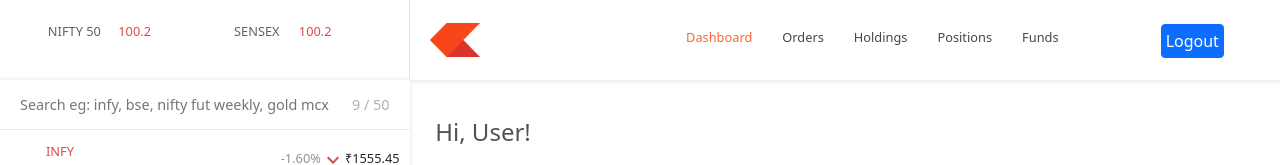
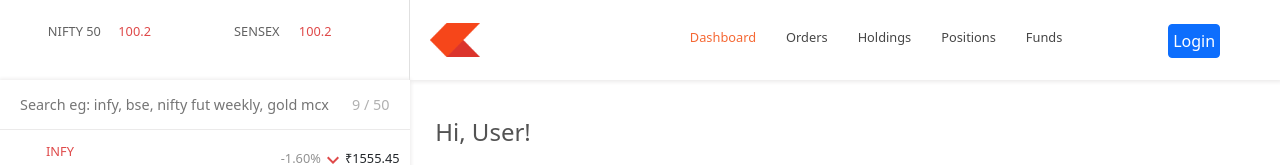
Before and after one commit to Shubh1127/TradeWave, a React (Create React App) app in the folder dashboard/: page / in a window 1280 px wide. Shown: the top 165 px of the page. Built offline with nearby package versions, Linux system fonts and the light colour scheme.

Commit message:
login functionality done

```diff
--- a/dashboard/src/components/BuyActionWindow.js
+++ b/dashboard/src/components/BuyActionWindow.js
@@ -2,10 +2,13 @@
 import axios from "axios";
 import GeneralContext from "./GeneralContext";
 import "./BuyActionWindow.css";
+import { UserContext } from "./UserContext";
 
 const BuyActionWindow = ({ uid, stockPrice, stockName }) => {
   const [stockQuantity, setStockQuantity] = useState(1);
   const { closeBuyWindow } = useContext(GeneralContext);
+  // const {user} =useContext(UserContext)
+  // console.log("buy window user:",user)
 
   const handleBuyClick = () => {
     axios.post("http://localhost:3002/newOrder", {
--- a/dashboard/src/components/GeneralContext.js
+++ b/dashboard/src/components/GeneralContext.js
@@ -1,6 +1,7 @@
-import React, { useState } from "react";
+import React, { useContext, useState } from "react";
 import BuyActionWindow from "./BuyActionWindow";
 import SellActionWindow from './SellActionWindow';
+import { UserContext } from "./UserContext";
 
 const GeneralContext = React.createContext({
   openBuyWindow: (name, price, uid) => {},
@@ -14,19 +15,28 @@
   const [isSellWindowOpen, setIsSellWindowOpen] = useState(false);
   const [selectedStock, setSelectedStock] = useState({ name: "", price: 0 });
   const [userId, setUserId] = useState("");
+  const {user}=useContext(UserContext)
+  console.log("general context user:",user)
 
   const handleOpenBuyWindow = (name, price, uid) => {
-    setIsBuyWindowOpen(true);
-    setSelectedStock({ name, price });
-    setUserId(uid);
-  };
+        if(user){
+        setIsBuyWindowOpen(true);
+        setSelectedStock({ name, price });
+        setUserId(uid);
+      }else{
+        console.log("user not logged in")
+      };
+    }
 
   const handleOpenSellWindow = (name, price, uid) => {
+    if(user){
     setIsSellWindowOpen(true);
     setSelectedStock({ name, price });
     setUserId(uid);
+  }else{
+    console.log("user not logged in")
   };
-
+  }
   const handleCloseBuyWindow = () => {
     setIsBuyWindowOpen(false);
     setSelectedStock({ name: "", price: 0 });
--- a/dashboard/src/components/Login.js
+++ b/dashboard/src/components/Login.js
@@ -21,7 +21,7 @@
       }else{
         console.log("failed to logged in")
       }
-      console.log(data)
+      // console.log(data)
   }
 
 
--- a/dashboard/src/components/Menu.js
+++ b/dashboard/src/components/Menu.js
@@ -4,7 +4,7 @@
 
 
 const Menu = () => {
-  const { user } = useContext(UserContext);
+  const { user,logout } = useContext(UserContext);
   const [selectedMenu, setSelectedMenu] = useState(0);
 
   const handleMenuClick = (index) => {
@@ -12,7 +12,7 @@
   };
 
   const users = useContext(UserContext);
-  console.log("menu recieves users:", users);
+  // console.log("menu recieves users:", users);
 
   const menuClass = "menu";
   const activeMenuClass = "menu selected";
@@ -81,9 +81,8 @@
           </ul>
           <div className="profile">
             {user ? (
-              <Link to="/logout">
-              <button className="btn btn-primary rounded-1 p-1">Logout</button>
-            </Link>
+              <button className="btn btn-primary rounded-1 p-1" onClick={logout}>Logout</button>
+
 
             ) : (
               <Link to="/login">
--- a/dashboard/src/components/Orders.js
+++ b/dashboard/src/components/Orders.js
@@ -22,7 +22,6 @@
         setLoading(false); // Set loading to false after fetching
       }
     };
-
     fetchOrders();
   }, [userId]);
 
--- a/dashboard/src/components/TopBar.js
+++ b/dashboard/src/components/TopBar.js
@@ -1,10 +1,9 @@
 import React, { useContext } from "react";
-import { UserContext, UserProvider } from "./UserContext";
+import { UserContext } from "./UserContext";
 import Menu from "./Menu";
 
 const TopBar = () => {
-  const user = useContext(UserContext);
-  const logout = useContext(UserContext)
+  const {user,logout} = useContext(UserContext);
   return (
     <div className="topbar-container">
       <div className="indices-container">
@@ -20,9 +19,9 @@
         </div>
       </div>
 
-      <UserContext.Provider value ={{user,logout}}>
-        <Menu />
-      </UserContext.Provider>
+
+        <Menu user={user} logout={logout}/>
+
     </div>
   );
 };
--- a/dashboard/src/components/UserContext.js
+++ b/dashboard/src/components/UserContext.js
@@ -1,4 +1,4 @@
-import React, { useState,createContext, useEffect } from 'react'
+import React, { useState,createContext,useEffect } from 'react'
 import axios from 'axios'
 import { useNavigate } from 'react-router-dom';
 
@@ -6,9 +6,7 @@
 
 export const  UserProvider = ({children}) => {
   let [user,setUser]=useState(null);
-  let [isLoggedin,setisLoggedIN]=useState(false);
-
-  console.log(user)
+  // console.log("before login",user)
 
   const navigate=useNavigate()
 
@@ -31,7 +29,13 @@
     // },[])
 
 
-
+    useEffect(() => {
+      // Retrieve user info from local storage on component mount
+      const storedUser = JSON.parse(localStorage.getItem('user'));
+      if (storedUser) {
+        setUser(storedUser);
+      }
+    }, []);
 
 
    const login =async (data)=>{
@@ -40,6 +44,7 @@
       const response= await axios.post("http://localhost:3002/login",data);
       if(response.data.user){
         setUser(response.data.user);
+        localStorage.setItem('user',JSON.stringify(response.data.user))
         console.log(user)
 
       }
--- a/dashboard/src/components/WatchList.js
+++ b/dashboard/src/components/WatchList.js
@@ -41,7 +41,7 @@
     ],
   };
   const user = useContext(UserContext)
-  console.log("watchlist recieve user: ",user)
+  // console.log("watchlist recieve user: ",user)
 
   return (
     <div className="watchlist-container">
--- a/dashboard/src/components/YourComponent.js
+++ b/dashboard/src/components/YourComponent.js
@@ -1,6 +1,7 @@
 import React, { useContext } from 'react';
 import { watchlist } from './data'; // Ensure you import your watchlist
 import GeneralContext from './GeneralContext';
+import UserContext from './UserContext'
 
 const YourComponent = () => {
   const { openBuyWindow, openSellWindow, userId } = useContext(GeneralContext);
@@ -12,6 +13,8 @@
   const handleOpenSellWindow = (stock) => {
     openSellWindow(stock.name, stock.price, userId); // Pass both stock name and price
   };
+  const {user}=useContext(UserContext)
+
 
   return (
     <div>
--- a/dashboard/src/index.js
+++ b/dashboard/src/index.js
@@ -16,7 +16,6 @@
         <Routes>
           <Route path='/*' element={<Home />} />
           <Route path="/login" element={<Login />} />
-          <Route path="/logout" element={<Home />} />
         </Routes>
       </UserProvider>
     </BrowserRouter>
```
